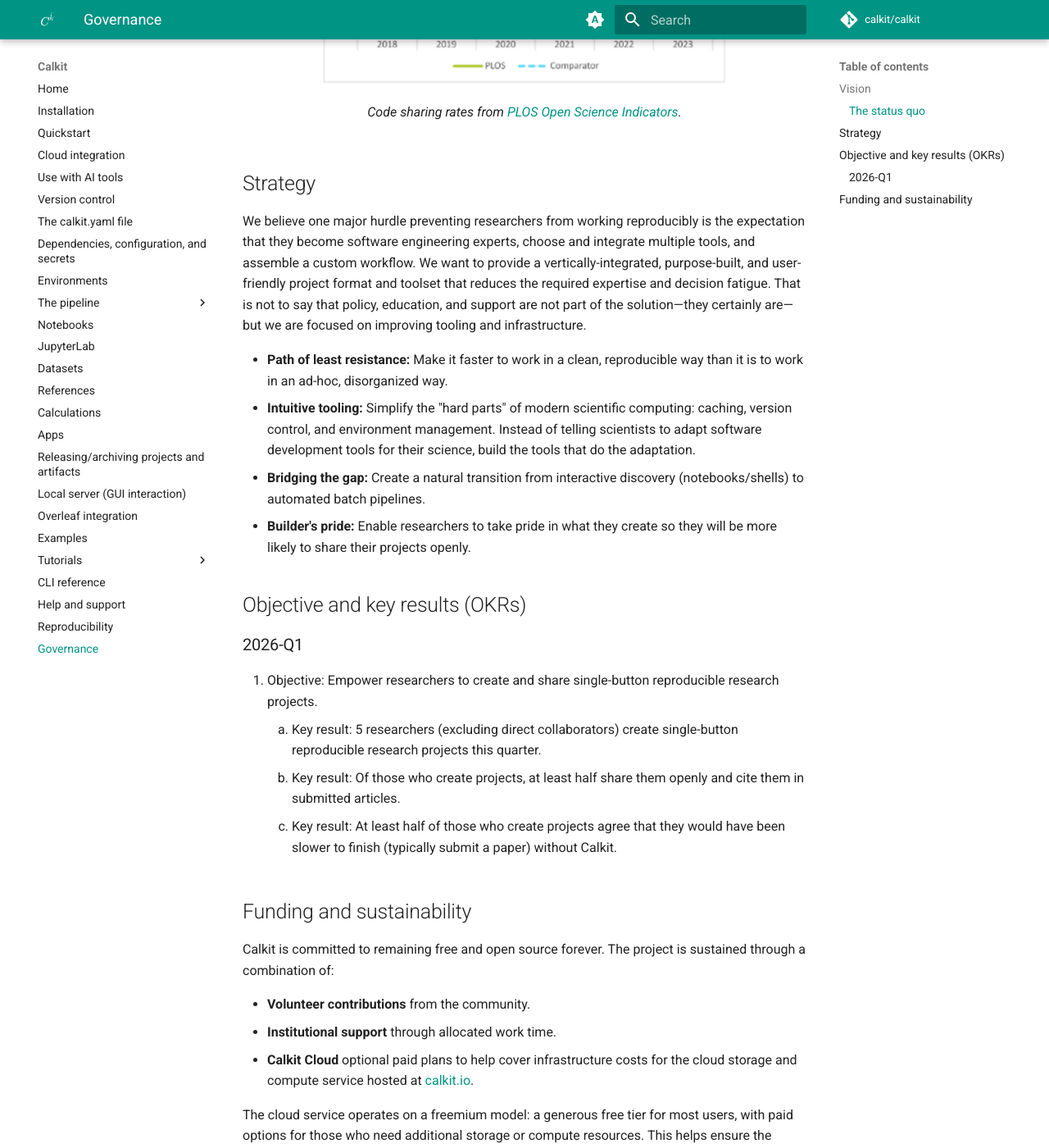
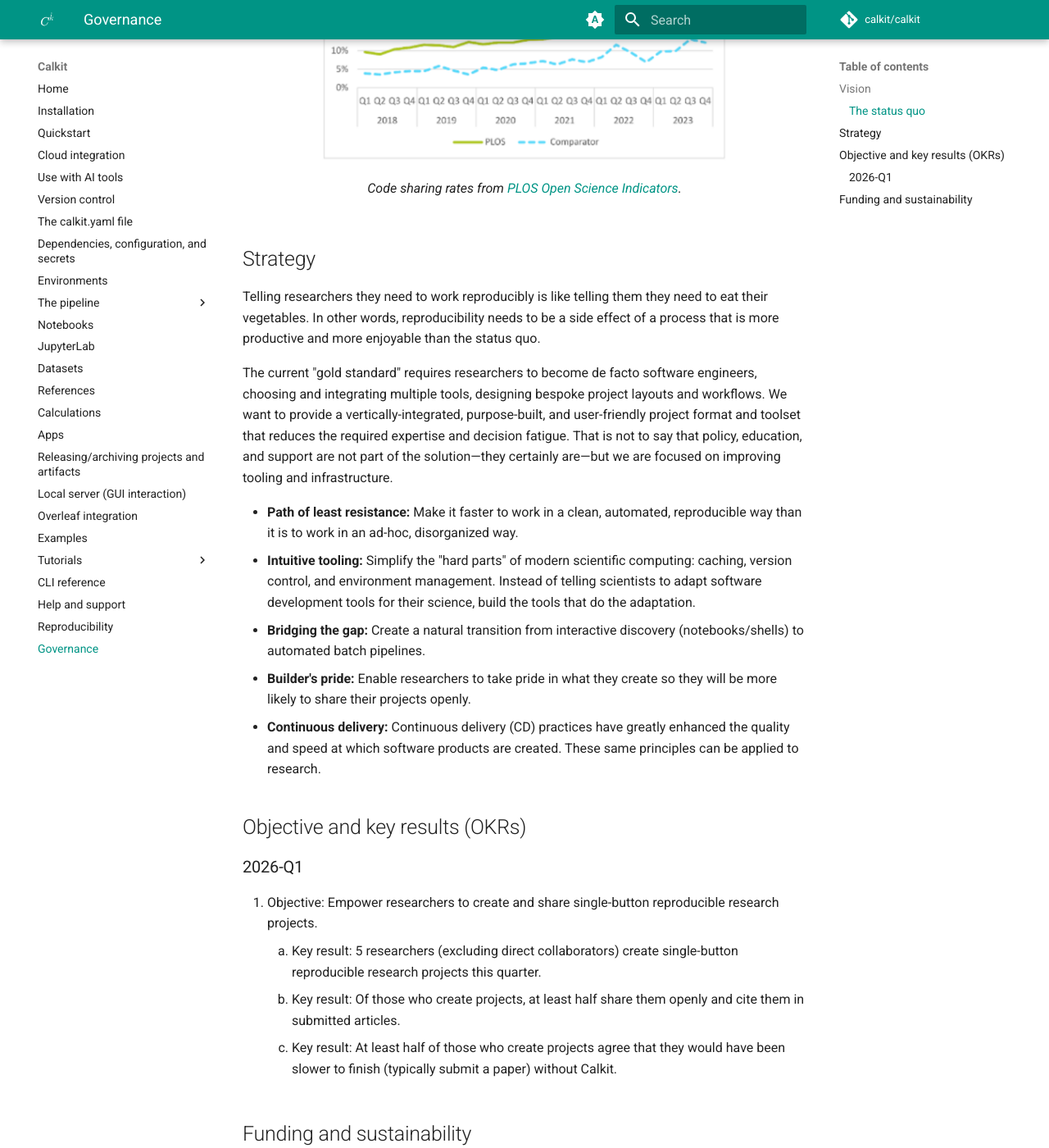
Before and after one commit to calkit/calkit, an MkDocs documentation site: the page built from docs/governance.md, in a window 1280 px wide and 1400 px high, scrolled down 1789 px. Shown: the whole window at 82% size. Built offline with MkDocs 1.6.1 and Material for MkDocs 9.7.7, drawn with Linux system fonts in a browser that asks for light colours; comment, search, counter and statistics services are not loaded; some of the changed text lies outside the part shown.

Commit message:
Update strategy page

```diff
--- a/docs/governance.md
+++ b/docs/governance.md
@@ -16,7 +16,9 @@
 
 ## Vision
 
-We envision a future where nearly every research article is delivered as part
+We envision a future where reliable and impactful knowledge is created
+10x faster than it is today.
+In this future nearly every research article is delivered as part
 of a [single-button](https://petebachant.me/single-button/)
 reproducible
 [compendium](https://book.the-turing-way.org/reproducible-research/compendia/)
@@ -46,6 +48,10 @@
    making it easier to find something similar to a desired workflow to start
    from and adapt to new questions.
 
+Most importantly,
+full automation speeds up iteration cycle time,
+and more iterations means greater likelihood of success.
+
 ### The status quo
 
 The figure below from the PLOS Open Science Indicators dataset
@@ -63,10 +69,15 @@
 
 ## Strategy
 
-We believe one major hurdle preventing researchers from working reproducibly is
-the expectation that they become software engineering experts,
-choose and integrate multiple tools,
-and assemble a custom workflow.
+Telling researchers they need to work reproducibly is like telling them
+they need to eat their vegetables.
+In other words, reproducibility needs to be a side effect of a process
+that is more productive and more enjoyable than the status quo.
+
+The current "gold standard"
+requires researchers to become de facto software engineers,
+choosing and integrating multiple tools,
+designing bespoke project layouts and workflows.
 We want to provide a vertically-integrated, purpose-built,
 and user-friendly project format and toolset that reduces the required
 expertise and decision fatigue.
@@ -75,7 +86,7 @@
 tooling and infrastructure.
 
 - **Path of least resistance:**
-  Make it faster to work in a clean,
+  Make it faster to work in a clean, automated,
   reproducible way than it is to work in an ad-hoc, disorganized way.
 - **Intuitive tooling:**
   Simplify the "hard parts" of modern scientific computing:
@@ -88,6 +99,9 @@
 - **Builder's pride:**
   Enable researchers to take pride in what they create so
   they will be more likely to share their projects openly.
+- **Continuous delivery:** Continuous delivery (CD) practices have greatly
+  enhanced the quality and speed at which software products are created.
+  These same principles can be applied to research.
 
 ## Objective and key results (OKRs)
 
```
